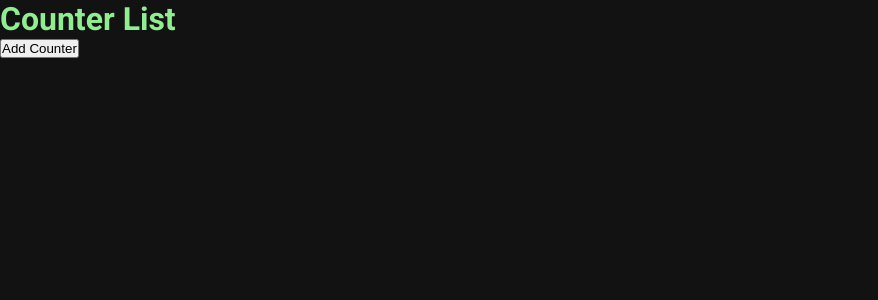
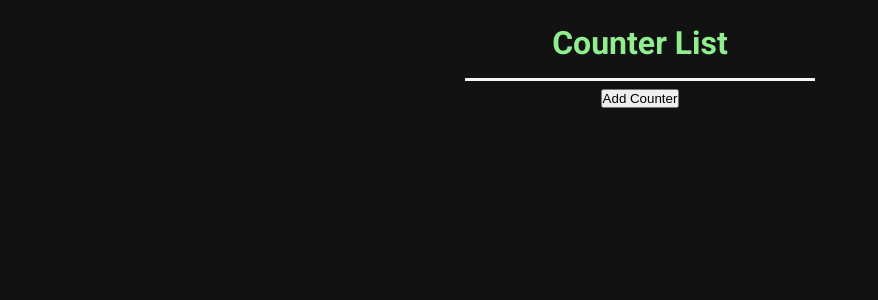
Before and after one commit to Espadv69/Counter-List, a React (Vite) app: page / in a window 1280 px wide. Shown: the top 300 px of the page, without its empty margins (0-878 px from the left). Built offline with nearby package versions, Linux system fonts and the light colour scheme.

Commit message:
Add styles for title and button in CounterList component

```diff
--- a/src/css/CounterList.css
+++ b/src/css/CounterList.css
@@ -1,3 +1,19 @@
+.h1-title {
+  margin: .5rem auto;
+  padding: 1rem;
+
+  width: 100%;
+  max-width: 350px;
+
+  text-align: center;
+  border-bottom: 3px solid whitesmoke;
+}
+
+.button-addCounter {
+  display: flex;
+  justify-self: center;
+}
+
 .grid-container {
   margin: 1rem auto;
   padding: .3rem;
```
